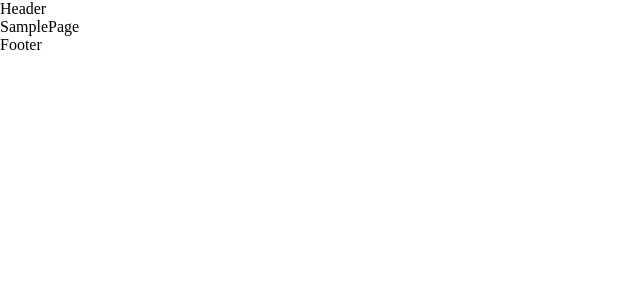
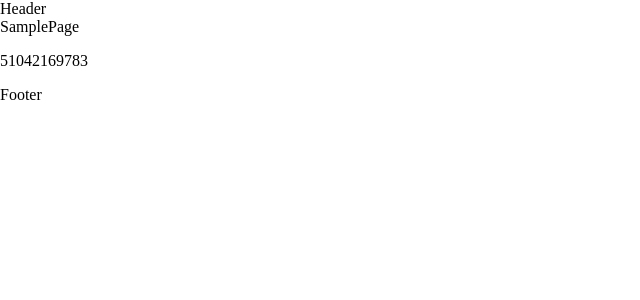
Before and after one commit to kimuniiii/My-Next-Apollo-GraphQL-App, a Next.js app: page /sample in a window 1280 px wide. Shown: the top 300 px of the page, without its empty margins (0-640 px from the left). Built offline with nearby package versions, Linux system fonts and the light colour scheme.

Commit message:
lodash で 使用する関数だけを読み込む

```diff
--- a/src/pages/sample/index.tsx
+++ b/src/pages/sample/index.tsx
@@ -1,5 +1,7 @@
 import type { NextPage } from 'next';
 import Head from 'next/head';
+
+import shuffle from 'lodash/shuffle';
 
 const SamplePage: NextPage = () => {
   return (
@@ -9,6 +11,7 @@ const SamplePage: NextPage = () => {
       </Head>
       <header>Header</header>
       <main>SamplePage</main>
+      <p>{shuffle([1, 2, 3, 4, 5, 6, 7, 8, 9, 10])}</p>
       <footer>Footer</footer>
     </>
   );
```
